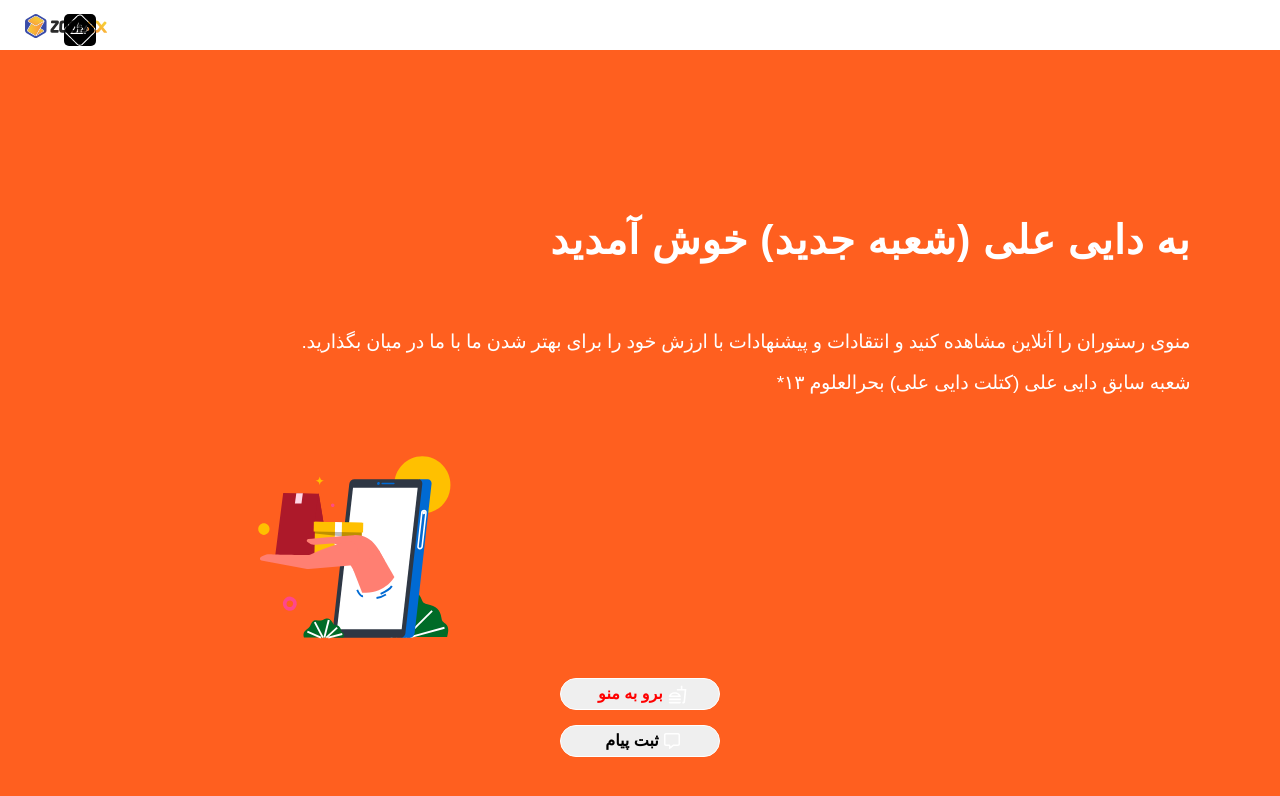
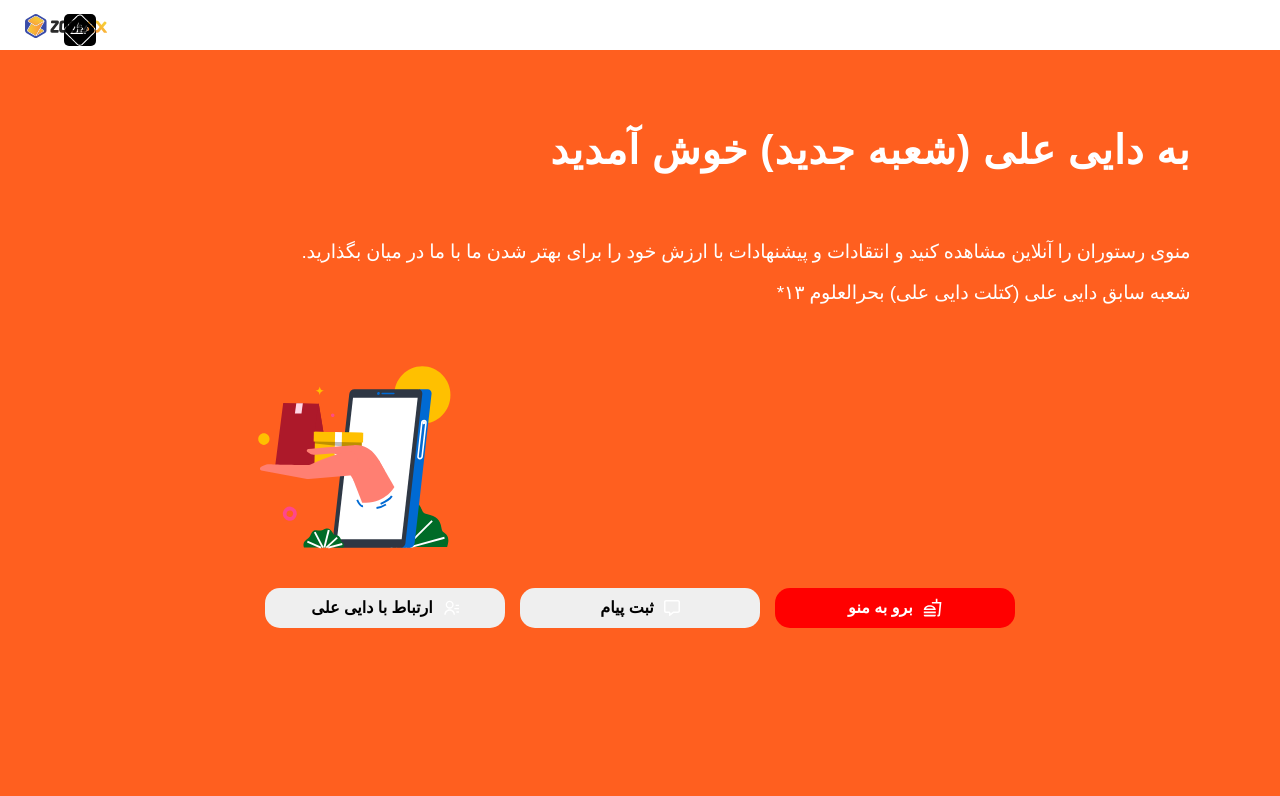
Before and after one commit to pedramjlo/Daei-Ali-ORG, a React (Create React App) app: page / in a window 1280 px wide. Shown: the top 796 px of the page. Built offline with nearby package versions, Linux system fonts and the light colour scheme; a web font is replaced by a local one.

Commit message:
fixed home buttons

```diff
--- a/src/buttons.css
+++ b/src/buttons.css
@@ -1,17 +1,27 @@
 button {
     border: 0.5px solid white;
+    border-radius: 15px;
+    width: 15rem;
+    height: 2.5rem;
+    display: flex;
+    flex-direction: row;
+    gap: 10px;
+    justify-content: center;
+    align-items: center;
+    border: none;
 }
 
 button > span {
-    margin: 5px;
-    text-align: center;
-    align-content: center;
     color: black;
     font-weight: bold;
-    width: 10rem;
 }
 
 
 button:active {
     transform: translateY(2px);
+
 }
+
+.main-menu-button {
+    background-color: #FF0000;
+}
--- /dev/null
+++ b/src/components/contact.jsx
@@ -0,0 +1,30 @@
+import { RiContactsLine } from "react-icons/ri";
+
+
+import '../buttons.css';
+
+
+
+
+
+export default function ContactButton(){
+
+
+
+    const iconStyle = {
+        color: "black",
+        fontSize: "1em",
+    };
+
+    return (
+        <button className="menu-button">
+
+        <span>
+        ارتباط با دایی علی
+        </span>
+
+        <RiContactsLine style = {iconStyle} />
+
+        </button>
+    );
+}
--- a/src/components/home.jsx
+++ b/src/components/home.jsx
@@ -2,6 +2,7 @@ import React, { useRef } from 'react';
 import { animateScroll as scroll } from 'react-scroll';
 
 import Header from './header';
+import ContactButton from './contact';
 import MenuButton from './menu-btn';
 import MessageButton from './message-btn';
 import MenuGroups from './menu-groups';
@@ -50,6 +51,7 @@ export default function Home() {
           <div className='buttons-container'>
             <MenuButton onClick={scrollToMenuGroups} />
             <MessageButton />
+            <ContactButton />
           </div>
         </section>
 
--- a/src/components/menu-btn.jsx
+++ b/src/components/menu-btn.jsx
@@ -2,21 +2,17 @@ import { MdOutlineFastfood } from "react-icons/md";
 import '../buttons.css';
 
 export default function MenuButton({ onClick }) {
-  const MenuButtonStyle = {
-    color: "#FF0000",
-    borderRadius: "20px",
-    width: "10rem",
-    height: "2rem",
-  };
+
+
 
   const iconStyle = {
-    color: "#FF0000",
+    color: "#ffffff",
     fontSize: "1.2em",
   };
 
   return (
-    <button className="menu-button" style={MenuButtonStyle} onClick={onClick}>
-      <span style={{ color: "#FF0000" }}>
+    <button  className="main-menu-button" onClick={onClick}>
+      <span style={{ fontWeight: "800", color: "#ffffff" }}>
         برو به منو
       </span>
       <MdOutlineFastfood style={iconStyle} />
--- a/src/components/message-btn.jsx
+++ b/src/components/message-btn.jsx
@@ -9,9 +9,6 @@ export default function MessageButton(){
 
     const MessageButtonStyle = {
         color: "black",
-        borderRadius: "20px",
-        width: "10rem",
-        height: "2rem",
     }
 
     const iconStyle = {
--- a/src/home.css
+++ b/src/home.css
@@ -23,7 +23,6 @@ h2 {
     margin-right: 7%;
     margin-left: 6%;
 }
-
 
 
 .welcome-text {
@@ -96,8 +95,7 @@ h2 {
 @media only screen and (min-width: 992px) {
 
     .welcome-text {
-        position: relative;
-        bottom: 20%;
+        margin-top: 8%;
         font-weight: 900;
         letter-spacing: 0.8px;
     }
@@ -109,8 +107,17 @@ h2 {
         min-height: auto;
     }
 
-    .image-container {
+
+
+    .buttons-container {
         display: flex;
-        flex-direction: row;
+        flex-direction: row-reverse;
+        position: relative;
+        bottom: 10px;
+    }
+
+    .menu-groups-container {
+        margin-right: 5%;
+        margin-left: 15%;
     }
 }
```
